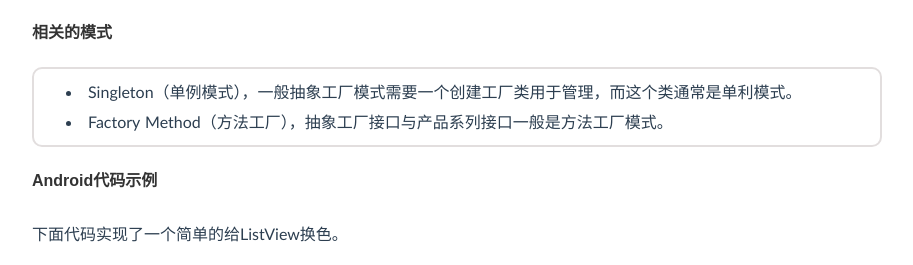
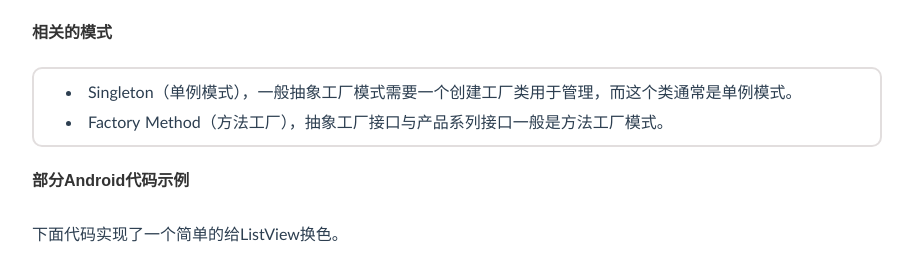
Before and after one commit to ruoshuisanqian/ruoshuisanqian.github.io, a Jekyll site: the page built from _posts/2015-06-25-抽象工厂模式.md, in a window 1280 px wide and 900 px high, scrolled down 1674 px. Shown: the part 178-443 px from the top of the window, without its empty margins (183-1096 px from the left). Built offline with Jekyll 4.4.1, drawn with Linux system fonts in a browser that asks for light colours; Markdown is read by kramdown in place of the engine named in the settings; comment, search, counter and statistics services are not loaded; some of the changed text lies outside the part shown.

Commit message:
抽象工厂文章修改

```diff
--- a/_posts/2015-06-25-抽象工厂模式.md
+++ b/_posts/2015-06-25-抽象工厂模式.md
@@ -37,10 +37,10 @@ tags: android
 * 它难以支撑新品种的产品。
 
 ####相关的模式
-* Singleton（单例模式），一般抽象工厂模式需要一个创建工厂类用于管理，而这个类通常是单利模式。
+* Singleton（单例模式），一般抽象工厂模式需要一个创建工厂类用于管理，而这个类通常是单例模式。
 * Factory Method（方法工厂），抽象工厂接口与产品系列接口一般是方法工厂模式。
 
-####Android代码示例
+####部分Android代码示例
 
 下面代码实现了一个简单的给ListView换色。
 
```
Also changed, not shown: other parts of _posts/2015-06-25-抽象工厂模式.md (+1 -1 lines).
